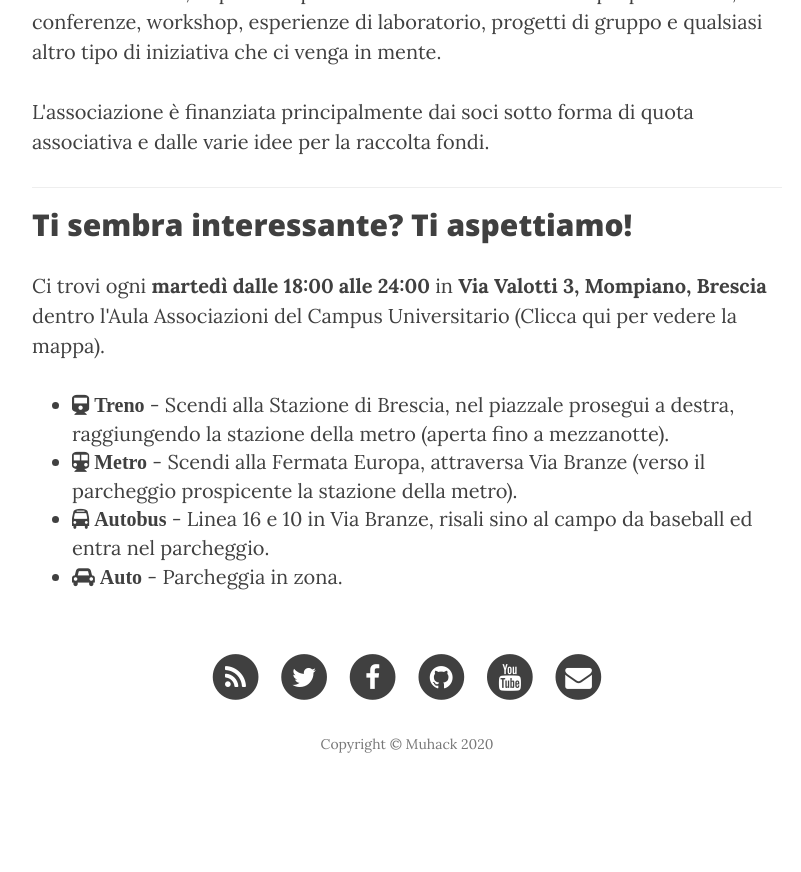
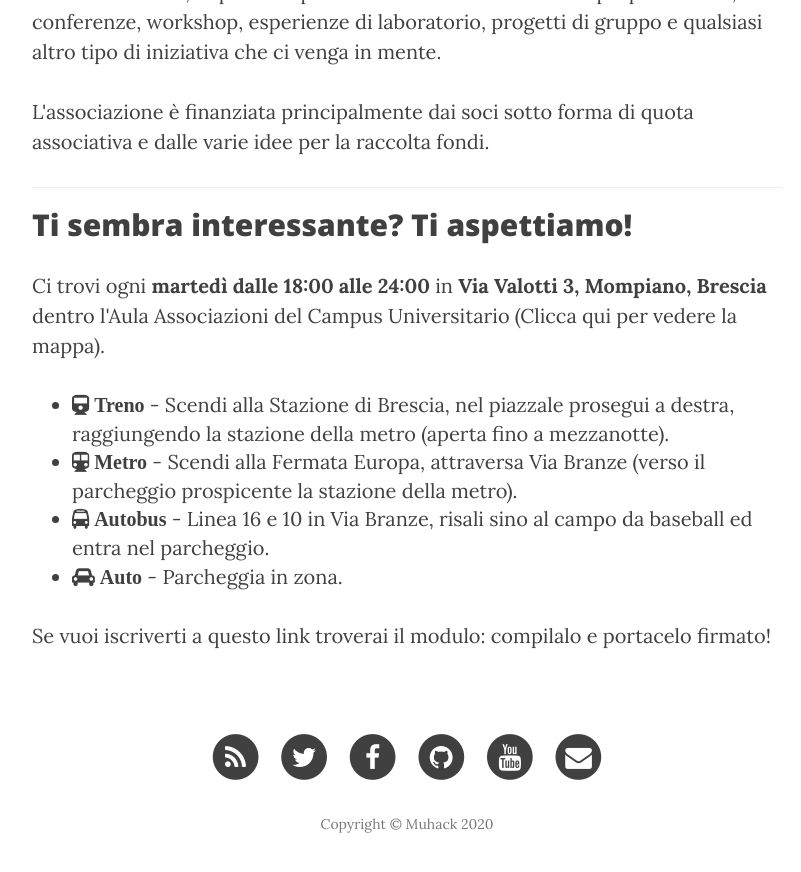
Before and after one commit to muhack/muhack.github.io, a Jekyll site: the page built from about.html, in a window 1280 px wide and 900 px high, scrolled down 1153 px. Shown: the top 872 px of the window, without its empty margins (233-1034 px from the left). Built offline with Jekyll 4.4.1, drawn with Linux system fonts in a browser that asks for light colours; nearby versions of some CDN libraries; before the commit the page ends 1973 px from its top, so only the background shows below that.

Commit message:
Aggiunto link al modulo di iscrizione

```diff
--- a/about.html
+++ b/about.html
@@ -26,3 +26,5 @@ Per questo motivo ci stiamo impegnando al massimo per proporci come punto di rif
     <li><span class="fa fa-1x fa-bus"> <b>Autobus</b></span> - Linea 16 e 10 in Via Branze, risali sino al campo da baseball ed entra nel parcheggio.</li>
     <li><span class="fa fa-1x fa-car"> <b>Auto</b></span> - Parcheggia in zona.</li>
 </ul>
+
+<p>Se vuoi iscriverti a <a href="https://forms.gle/6PtRAcdpxYRe1SR7A">questo link</a> troverai il modulo: compilalo e portacelo firmato!</p>
```
